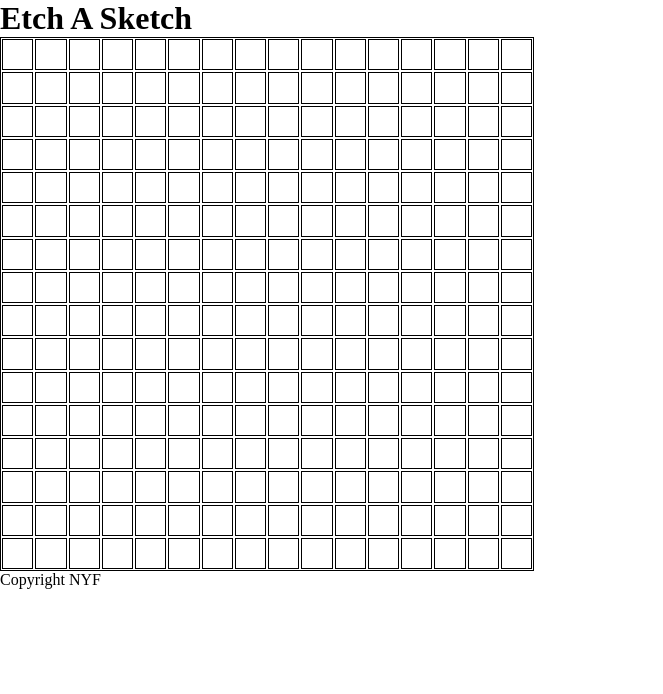
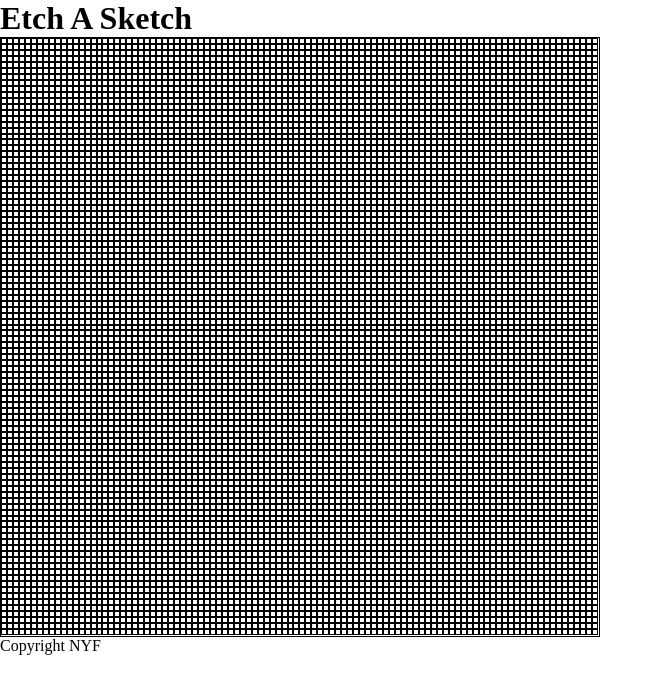
Before and after one commit to nyf005/Etch-A-Sketch, a plain HTML site: page index.html in a window 1280 px wide. Shown: the whole page, without its empty margins (0-663 px from the left). Drawn offline with Linux system fonts and the light colour scheme.

Commit message:
Add function to create any size of grid

```diff
--- a/css/style.css
+++ b/css/style.css
@@ -9,16 +9,15 @@
 }
 
 .grid {
-    width: 534px;
-    height: 534px;
-    border: 1px black solid;
+    width: 600px;
+    height: 600px;
+    border: 0.5px #000 solid;
     display: flex;
     flex-wrap: wrap;
 }
 
 .square {
-    border: 1px black solid;
-    margin: 1px;
+    border: 0.5px black solid;
 }
 
 .square:hover {
--- a/js/script.js
+++ b/js/script.js
@@ -1,11 +1,16 @@
-const grid = document.querySelector(".grid");
+createGrid(100);
 
-for (let i = 0; i < 16; i++) {
-  for (let j = 0; j < 16; j++) {
-    let square = document.createElement("div");
-    square.classList.add("square");
-    square.style.width = `${500 / 16}px`;
-    square.style.height = `${500 / 16}px`;
-    grid.appendChild(square);
+function createGrid(size) {
+  const grid = document.querySelector(".grid");
+  for (let i = 0; i < size; i++) {
+    for (let j = 0; j < size; j++) {
+      let square = document.createElement("div");
+      square.classList.add("square");
+
+      // Calculate the width and height of a square in %
+      square.style.width = `${100 / size}%`;
+      square.style.height = `${100 / size}%`;
+      grid.appendChild(square);
+    }
   }
 }
```
